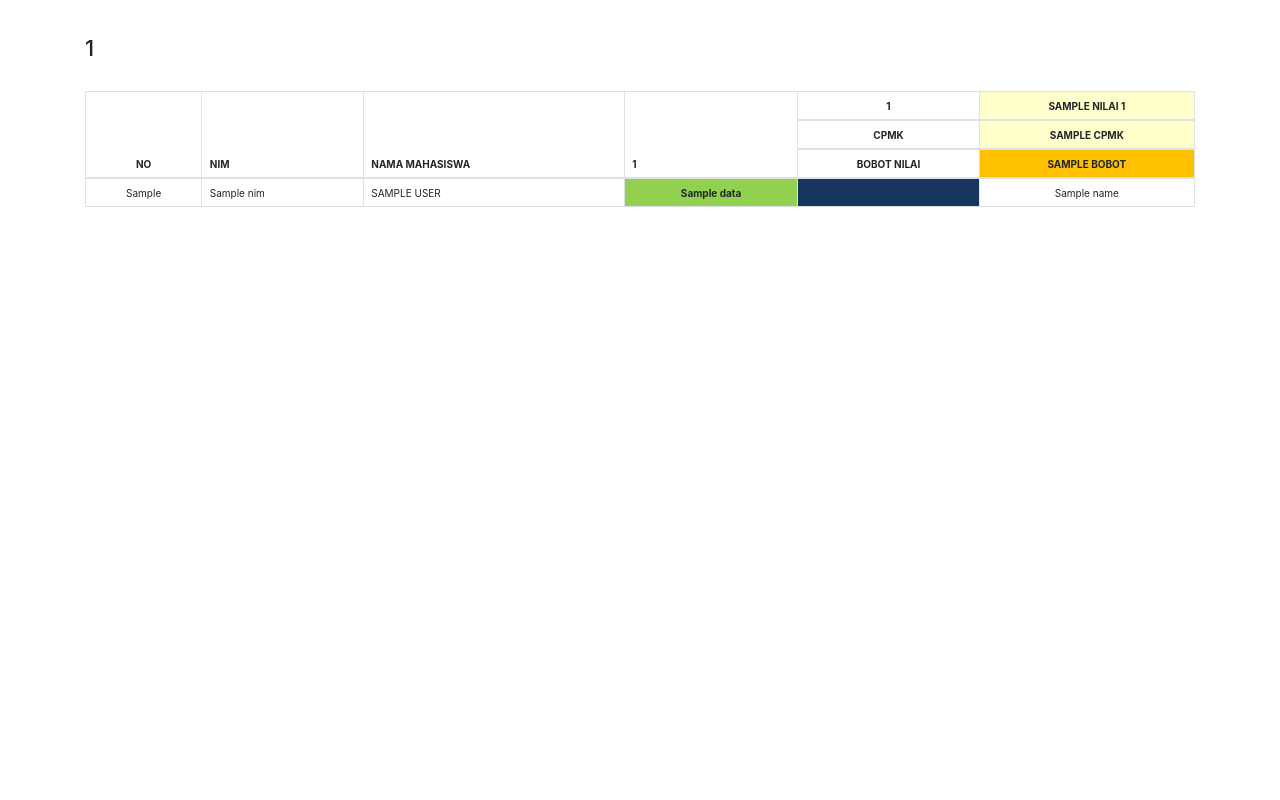
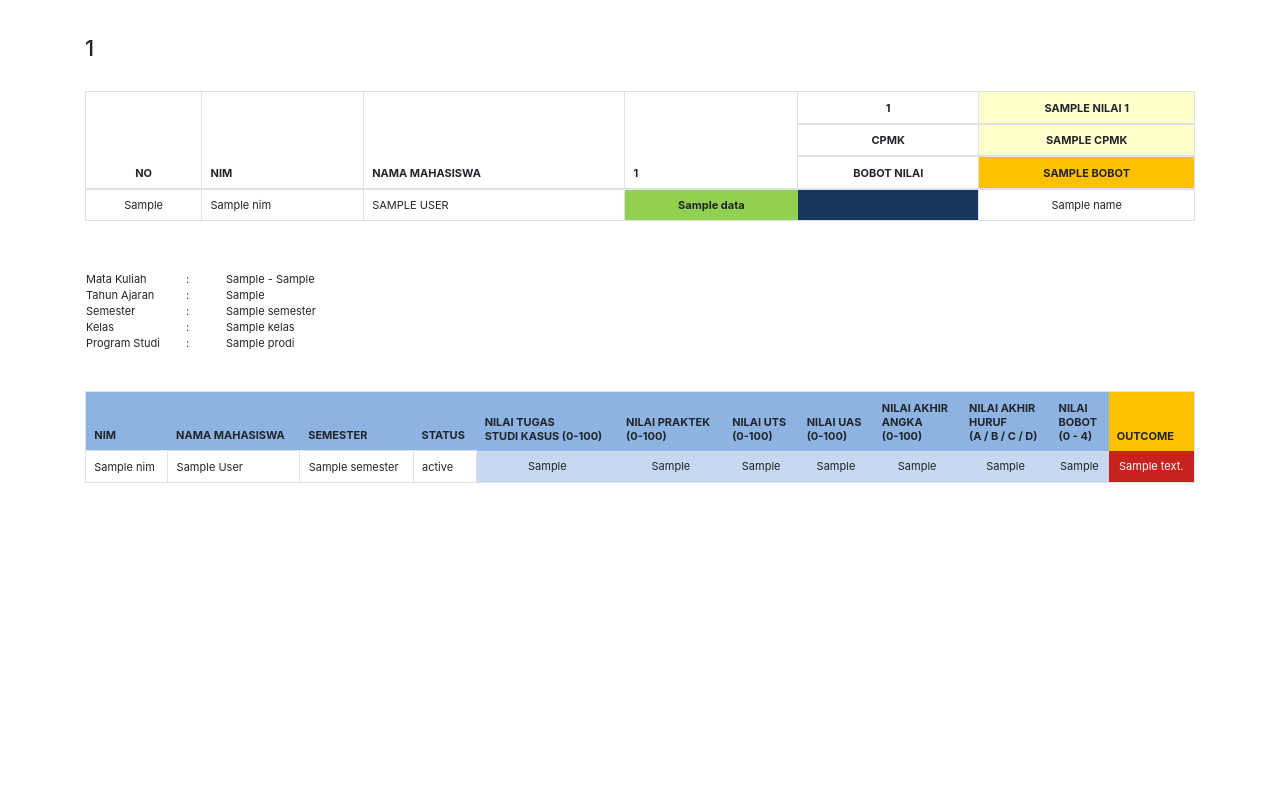
Before and after one commit to pakavisavero/be-obe, a Python web app: template files/template/portofolio.html in a window 1280 px wide. Run offline with Jinja, Linux system fonts and the light colour scheme; the template is opened without the code that fills it: most values are stand-ins (such as "Sample title", 1, 10 or a date in 2020).

Commit message:
add logic portofolio

```diff
--- a/files/template/portofolio.html
+++ b/files/template/portofolio.html
@@ -13,17 +13,22 @@
 
     <style type="text/css">
       @page {
-        size: C4;
+        size: 100mm 200mm landscape;
       }
 
       @media print {
         .new-page {
           page-break-before: always;
         }
+
+        body {
+          width: 21cm;
+          height: 29.7cm;
+        }
       }
 
       * {
-        font-size: 10px !important;
+        font-size: 11px !important;
       }
 
       .new-page {
@@ -60,10 +65,61 @@
       table tbody tr td.nilai {
         background-color: #92d050 !important;
         font-weight: bold;
+        border: 0 !important;
       }
 
       table tbody tr td.three-rows {
         background-color: #17365d !important;
+        border: 0 !important;
+      }
+
+      table#form-siap tbody tr td.list {
+        width: 100px;
+      }
+
+      table#form-siap tbody tr td.semicolon {
+        width: 40px;
+      }
+
+      table.list-mahasiswa {
+        margin-top: 40px;
+      }
+
+      table.list-mahasiswa thead tr th.blueBg {
+        background-color: #8db3e2 !important;
+        border: 0 !important;
+      }
+
+      table.list-mahasiswa thead tr th.orangeBg {
+        background-color: #ffc000 !important;
+        border: 0 !important;
+      }
+
+      table.list-mahasiswa tbody tr td.blueLightBg {
+        background-color: #c6d9f0 !important;
+        text-align: center;
+        border: 0 !important;
+      }
+
+      table.list-mahasiswa tbody tr td.greenBg,
+      table.list-mahasiswa tbody tr td.lulusBg {
+        background-color: #92d050 !important;
+        text-align: center;
+        color: white;
+        border: 0 !important;
+      }
+
+      table.list-mahasiswa tbody tr td.remidiBg {
+        background-color: #ffffcc !important;
+        text-align: center;
+        color: black;
+        border: 0 !important;
+      }
+
+      table.list-mahasiswa tbody tr td.tidakLulusBg {
+        background-color: #c9211e !important;
+        text-align: center;
+        color: white;
         border: 0 !important;
       }
     </style>
@@ -124,9 +180,110 @@
           {% endfor %}
         </tbody>
       </table>
-
       <p class="new-page"></p>
       {% endfor %}
+
+      <table id="form-siap">
+        <tbody>
+          <tr>
+            <td class="list">Mata Kuliah</td>
+            <td class="semicolon">:</td>
+            <td>
+              {{ pk.mataKuliah.kode_mk }} - {{ pk.mataKuliah.mata_kuliah }}
+            </td>
+          </tr>
+          <tr>
+            <td class="list">Tahun Ajaran</td>
+            <td class="semicolon">:</td>
+            <td>{{ pk.tahunAjaran.tahun_ajaran }}</td>
+          </tr>
+          <tr>
+            <td class="list">Semester</td>
+            <td class="semicolon">:</td>
+            <td>{{ pk.semester }}</td>
+          </tr>
+          <tr>
+            <td class="list">Kelas</td>
+            <td class="semicolon">:</td>
+            <td>{{ pk.kelas }}</td>
+          </tr>
+          <tr>
+            <td class="list">Program Studi</td>
+            <td class="semicolon">:</td>
+            <td>{{ pk.prodi.prodi }}</td>
+          </tr>
+        </tbody>
+      </table>
+
+      <table class="table table-bordered list-mahasiswa">
+        <thead>
+          <th class="text-left text-header blueBg" scope="col">NIM</th>
+          <th class="text-left text-header blueBg" scope="col">
+            Nama Mahasiswa
+          </th>
+          <th class="text-left text-header blueBg" scope="col">Semester</th>
+          <th class="text-left text-header blueBg" scope="col">Status</th>
+          <th class="text-left text-header blueBg" scope="col">
+            <span style="display: block !important">Nilai Tugas</span>
+            <span>Studi Kasus </span>
+            <span>(0-100)</span>
+          </th>
+          <th class="text-left text-header blueBg" scope="col">
+            <span style="display: block !important">Nilai Praktek</span>
+            <span>(0-100)</span>
+          </th>
+          <th class="text-left text-header blueBg" scope="col">
+            <span style="display: block !important">Nilai UTS</span>
+            <span>(0-100)</span>
+          </th>
+          <th class="text-left text-header blueBg" scope="col">
+            <span style="display: block !important">Nilai UAS</span>
+            <span>(0-100)</span>
+          </th>
+          <th class="text-left text-header blueBg" scope="col">
+            <span style="display: block !important">Nilai Akhir</span>
+            <span style="display: block !important">Angka</span>
+            <span>(0-100)</span>
+          </th>
+          <th class="text-left text-header blueBg" scope="col">
+            <span style="display: block !important">Nilai Akhir</span>
+            <span style="display: block !important">Huruf</span>
+            <span>(A / B / C / D)</span>
+          </th>
+          <th class="text-left text-header blueBg" scope="col">
+            <span style="display: block !important">Nilai</span>
+            <span style="display: block !important">Bobot</span>
+            <span>(0 - 4)</span>
+          </th>
+          <th class="text-left text-header orangeBg" scope="col">
+            <span style="display: block !important">Outcome</span>
+          </th>
+        </thead>
+        <tbody>
+          {% for dt in data %}
+          <tr>
+            <td>{{ dt['nim'] }}</td>
+            <td>{{ dt['full_name'] }}</td>
+            <td>{{ dt['semester'] }}</td>
+            <td>{{ dt['status'] }}</td>
+            <td class="blueLightBg">{{ dt['nilai_tugas'] }}</td>
+            <td class="blueLightBg">{{ dt['nilai_praktek'] }}</td>
+            <td class="blueLightBg">{{ dt['nilai_uts'] }}</td>
+            <td class="blueLightBg">{{ dt['nilai_uas'] }}</td>
+            <td class="blueLightBg">{{ dt['nilai_akhir'] }}</td>
+            <td class="blueLightBg">{{ dt['nilai_akhir_huruf'] }}</td>
+            <td class="blueLightBg">{{ dt['nilai_bobot'] }}</td>
+            {% if dt['color'] == '#92d050' %}
+            <td class="lulusBg">{{ dt['keterangan'] }}</td>
+            {% elif dt['color'] == '#ffffcc' %}
+            <td class="remidiBg">{{ dt['keterangan'] }}</td>
+            {% else %}
+            <td class="tidakLulusBg">{{ dt['keterangan'] }}</td>
+            {% endif %}
+          </tr>
+          {% endfor %}
+        </tbody>
+      </table>
     </div>
   </body>
 </html>
--- a/routes/assessmentProdiRoute.py
+++ b/routes/assessmentProdiRoute.py
@@ -11,7 +11,6 @@ from db.database import Session
 from db.schemas.assessmentProdiSchema import (
     AssessmentProdiResponseSchema,
 )
-
 
 ASSESSMENT_PRODI = "/assessment-prodi"
 
```
Also changed, not shown: controller/perkuliahan.py (+40 -14 lines), 2 other files.
